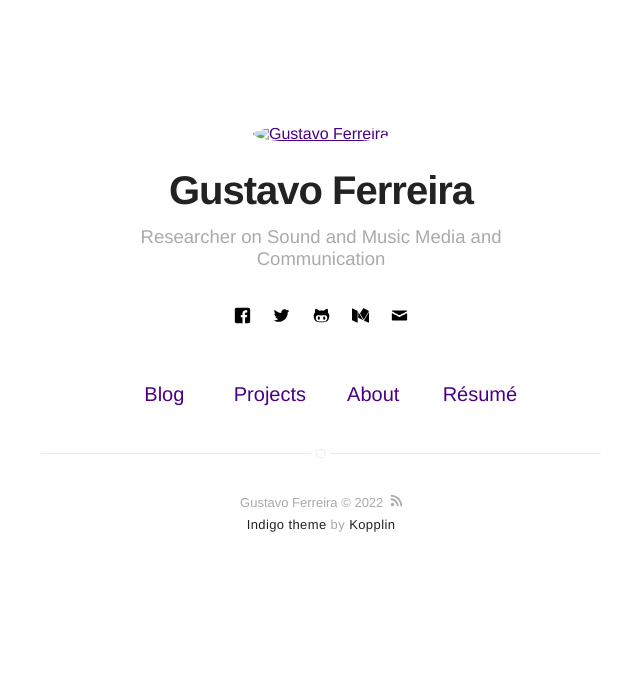
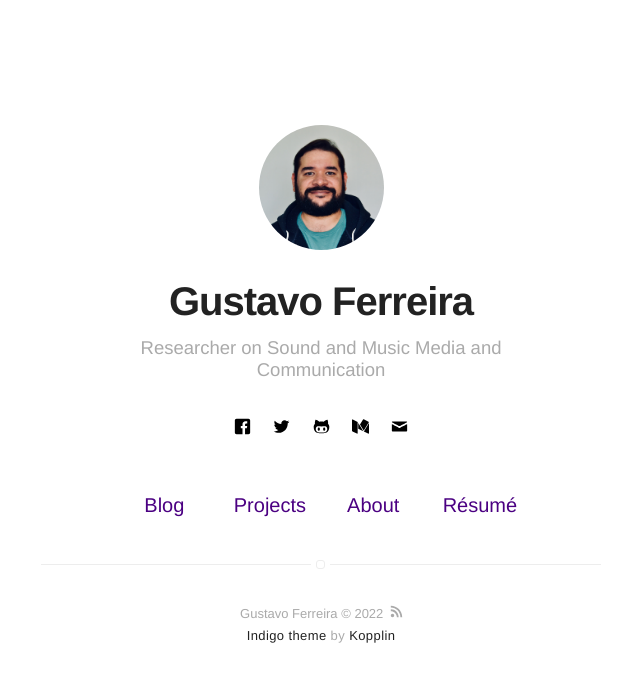
Before and after one commit to guzferreira/guzferreira.github.io, a Jekyll site: the page built from index.html, in a window 1280 px wide. Shown: the top 682 px of the page, without its empty margins (319-959 px from the left). Built offline with Jekyll 4.4.1, drawn with Linux system fonts in a browser that asks for light colours.

Commit message:
Update _config.yml

```diff
--- a/_config.yml
+++ b/_config.yml
@@ -8,7 +8,7 @@ description: Just a CV, ramblings and research
 # if it's an external image, update below for true
 # better with square images
 external-image: false
-picture: https://github.com/guzferreira/guzferreira.github.io/blob/c0177e4ffe4cf9babe2d75cc00b43ee4fb40d470/assets/images/profile.jpg
+picture: assets/images/profile.jpg
 
 # If you want to include your resume, set to true
 # and specify source (external or local).
@@ -16,7 +16,7 @@ resume: true
 resume-external: true
 resume-url: https://google.com/?q=my+resume
 
-url: https://sergiokopplin.github.io/indigo
+url: https://guzferreira.github.io/
 # your url: https://USERNAME.github.io
 
 permalink: /:title/
```
